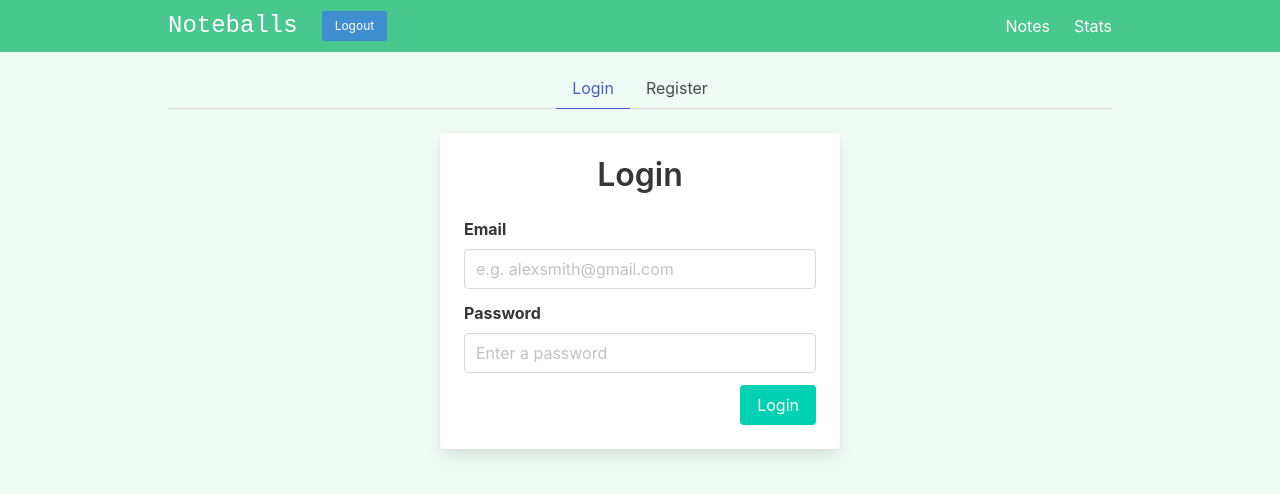
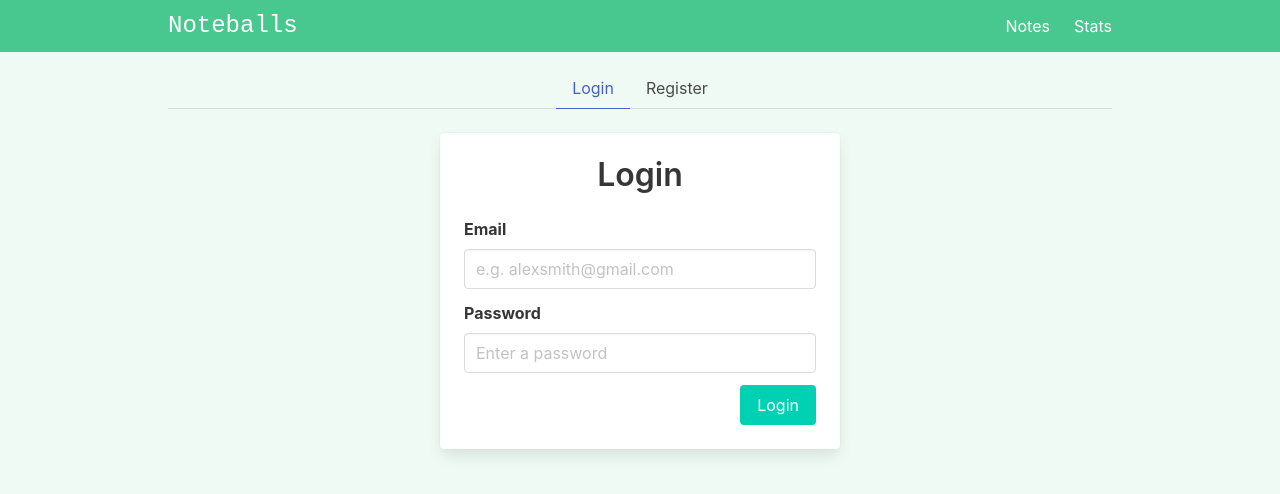
Before and after one commit to rborowski/noteballs, a Vue app: page /auth#/auth in a window 1280 px wide. Shown: the top 494 px of the page. Built offline with nearby package versions, Linux system fonts and the light colour scheme; no server answers.

Commit message:
Redirect depending on whether user is logged in or not

```diff
--- a/src/components/layout/NavBar.vue
+++ b/src/components/layout/NavBar.vue
@@ -19,10 +19,10 @@
 
         <div id="navbarBasicExample" ref="navbarMenuRef" class="navbar-menu" :class="{ 'is-active': isMobileMenu }">
           <div class="navbar-start">
-            <div class="navbar-item buttons">
-              <button @click="storeAuth.logoutUser" class="button is-small is-info"
+            <div class="navbar-item buttons" v-if="storeAuth.user.id">
+              <button @click="logoutButtonHandle" class="button is-small is-info"
                 active-class="is-active">
-                Logout
+                Logout {{ storeAuth.user.email }}
               </button>
             </div>
           </div>
@@ -54,6 +54,11 @@ const navbarMenuRef = ref(null)
 const isMobileMenu = ref(false)
 const burgerButtonRef = ref(null)
 
+function logoutButtonHandle() {
+  storeAuth.logoutUser()
+  isMobileMenu.value = !isMobileMenu.value
+}
+
 onClickOutside(navbarMenuRef, () => isMobileMenu.value = false, { ignore: [burgerButtonRef] })
 
 </script>
--- a/src/main.js
+++ b/src/main.js
@@ -1,4 +1,4 @@
-import { createApp } from "vue";
+import { createApp, markRaw } from "vue";
 import { createPinia } from "pinia";
 import router from "./router";
 import App from "./App.vue";
--- a/src/stores/storeAuth.js
+++ b/src/stores/storeAuth.js
@@ -7,18 +7,22 @@ import {
   onAuthStateChanged,
 } from "firebase/auth";
 import { ref } from "vue";
+import { useRouter } from "vue-router"
 
 export const useAuthStore = defineStore("authStore", () => {
 
   const user = ref({})
+  const router = useRouter()
 
   function init() {
     onAuthStateChanged(auth, (userData) => {
       if (userData) {
         user.value.id = userData.uid
         user.value.email = userData.email
+        router.push({ name: "Notes" })
       } else {
         user.value = {}
+        router.replace({ name: "Auth" })
       }
     });
   }
```
